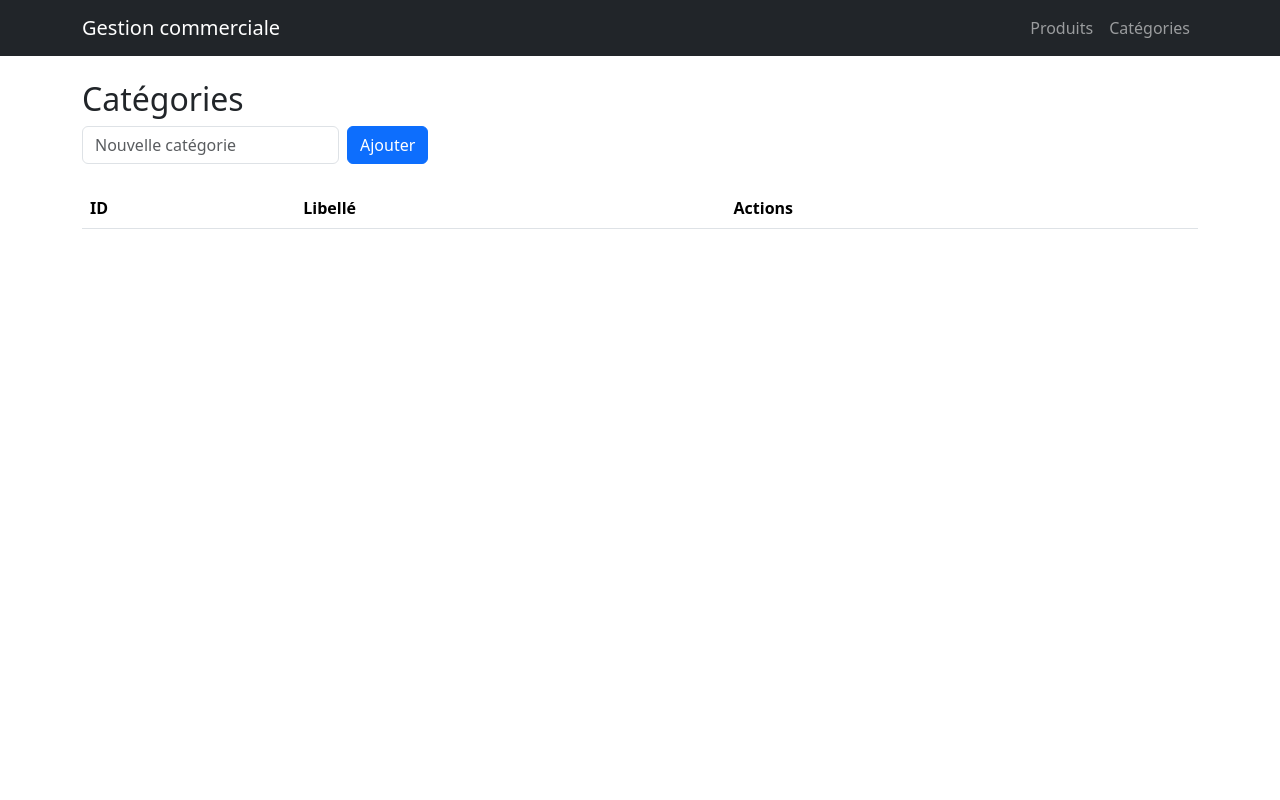
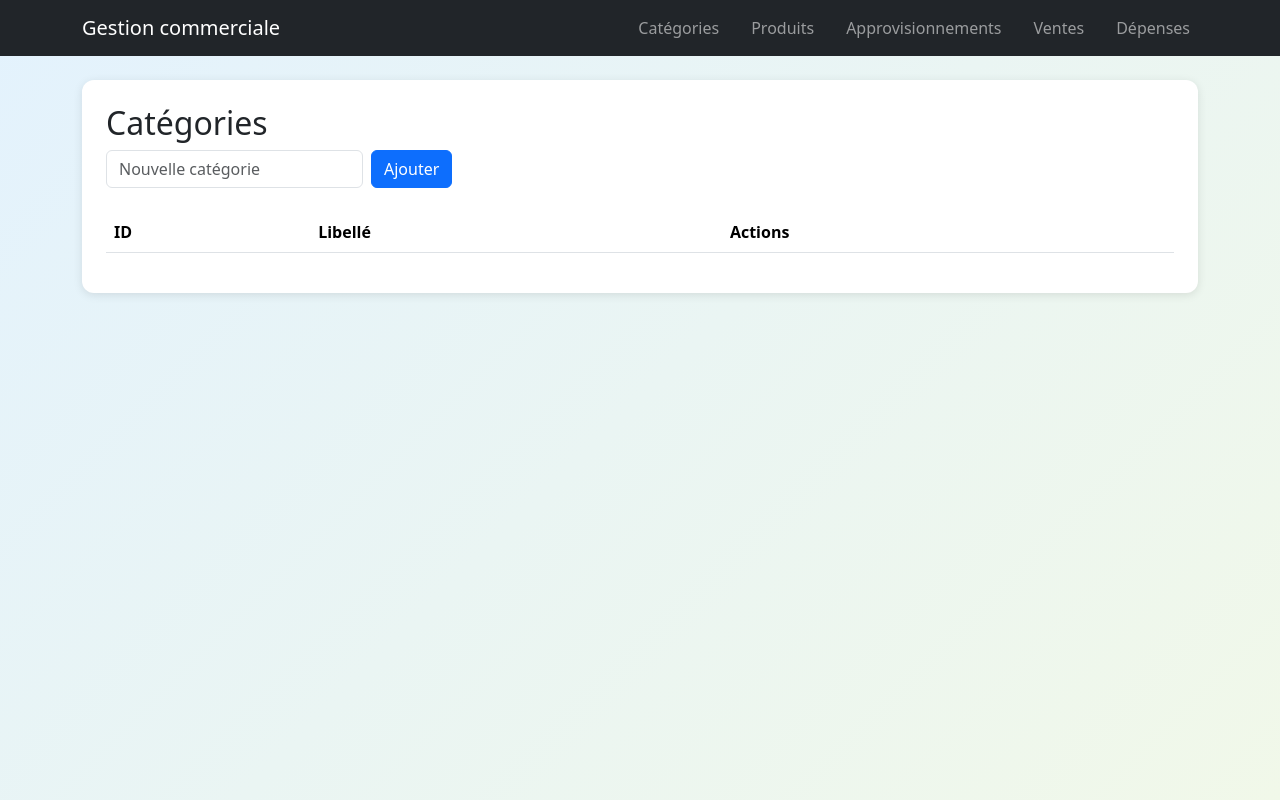
Before and after one commit to diallobourama851-oss/gestion-commerciale, a Flask app: page /categories in a window 1280 px wide. Run offline with Flask 3, Linux system fonts and the light colour scheme; data that the repository does not hold is empty.

Commit message:
2ème version

```diff
--- a/app.py
+++ b/app.py
@@ -114,6 +114,19 @@ def supprimer_produit(id):
     executer("DELETE FROM PRODUIT WHERE id_produit=%s", (id,))
     return redirect(url_for("liste_produits"))
 
+# ---------- AUTRES MODULES (à compléter) ----------
+@app.route("/approvisionnements")
+def liste_approvisionnements():
+    return render_template("module.html", titre="Approvisionnements")
 
+
+@app.route("/ventes")
+def liste_ventes():
+    return render_template("module.html", titre="Ventes")
+
+
+@app.route("/depenses")
+def liste_depenses():
+    return render_template("module.html", titre="Dépenses")
 if __name__ == "__main__":
     app.run(debug=True)
--- a/templates/base.html
+++ b/templates/base.html
@@ -5,14 +5,29 @@
   <meta name="viewport" content="width=device-width, initial-scale=1">
   <title>Gestion commerciale</title>
   <link href="https://cdn.jsdelivr.net/npm/bootstrap@5.3.3/dist/css/bootstrap.min.css" rel="stylesheet">
+  <style>
+    body {
+      min-height: 100vh;
+      background: linear-gradient(135deg, #e3f2fd, #f1f8e9);
+    }
+    .zone-contenu {
+      background: #ffffff;
+      border-radius: 12px;
+      box-shadow: 0 2px 10px rgba(0, 0, 0, 0.1);
+      padding: 24px;
+    }
+  </style>
 </head>
 <body>
-  <nav class="navbar navbar-expand navbar-dark bg-dark mb-4">
+  <nav class="navbar navbar-expand-lg navbar-dark bg-dark mb-4">
     <div class="container">
       <span class="navbar-brand">Gestion commerciale</span>
-      <div class="navbar-nav">
+      <div class="navbar-nav flex-row flex-wrap gap-3">
+        <a class="nav-link" href="{{ url_for('liste_categories') }}">Catégories</a>
         <a class="nav-link" href="{{ url_for('liste_produits') }}">Produits</a>
-        <a class="nav-link" href="{{ url_for('liste_categories') }}">Catégories</a>
+        <a class="nav-link" href="{{ url_for('liste_approvisionnements') }}">Approvisionnements</a>
+        <a class="nav-link" href="{{ url_for('liste_ventes') }}">Ventes</a>
+        <a class="nav-link" href="{{ url_for('liste_depenses') }}">Dépenses</a>
       </div>
     </div>
   </nav>
@@ -22,7 +37,9 @@
         <div class="alert alert-warning">{{ m }}</div>
       {% endfor %}
     {% endwith %}
-    {% block contenu %}{% endblock %}
+    <div class="zone-contenu mb-4">
+      {% block contenu %}{% endblock %}
+    </div>
   </div>
 </body>
 </html>
--- /dev/null
+++ b/templates/module.html
@@ -0,0 +1,5 @@
+{% extends "base.html" %}
+{% block contenu %}
+<h2>{{ titre }}</h2>
+<p class="text-muted">Cette rubrique sera complétée prochainement.</p>
+{% endblock %}
```
